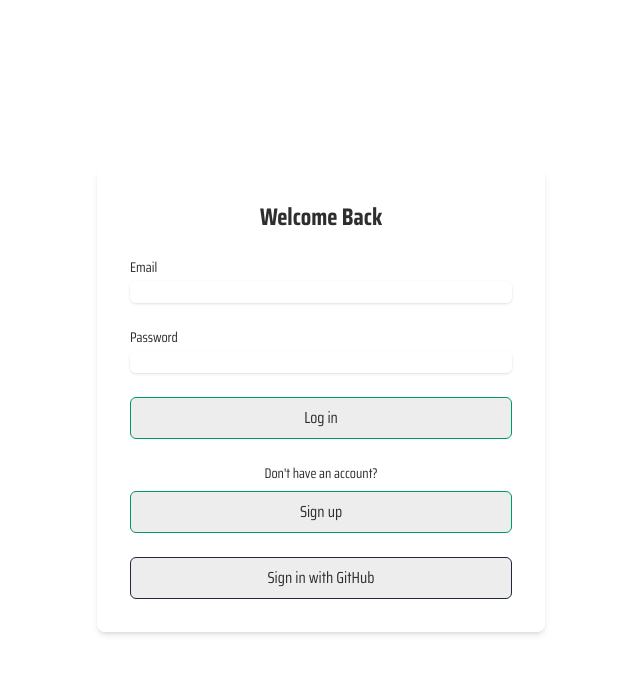
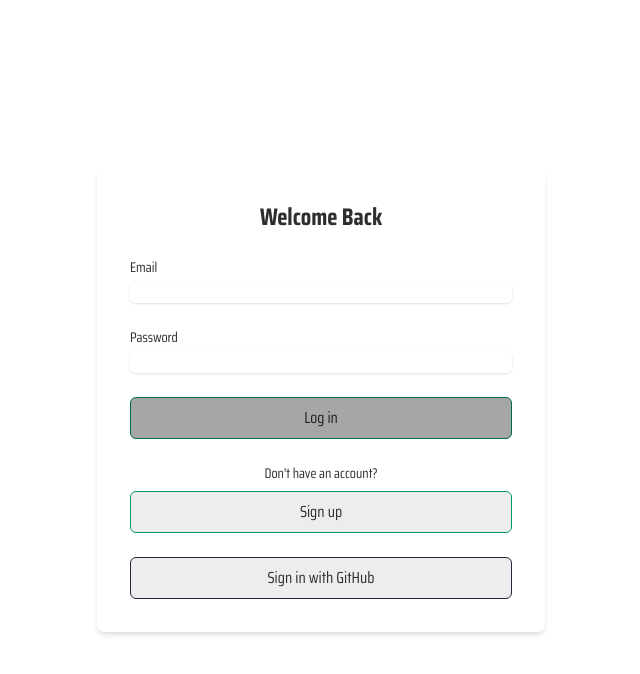
Before and after one commit to Deshenfektion/MyHeatmap, a Next.js app: page /login in a window 1280 px wide. In both pictures the pointer is over the button "Log in". Shown: the top 674 px of the page, without its empty margins (319-959 px from the left). Built offline with nearby package versions, Linux system fonts and the light colour scheme; no server answers.

Commit message:
Darken button color on hover

```diff
--- a/app/globals.css
+++ b/app/globals.css
@@ -32,4 +32,9 @@ body {
 button {
   background-color: var(--button-background);
   color: var(--button-foreground);
+  transition: filter 0.3s ease; /* Für einen sanften Übergang */
 }
+
+button:hover {
+  filter: brightness(0.7); /* Macht die Farbe dunkler */
+}
```
